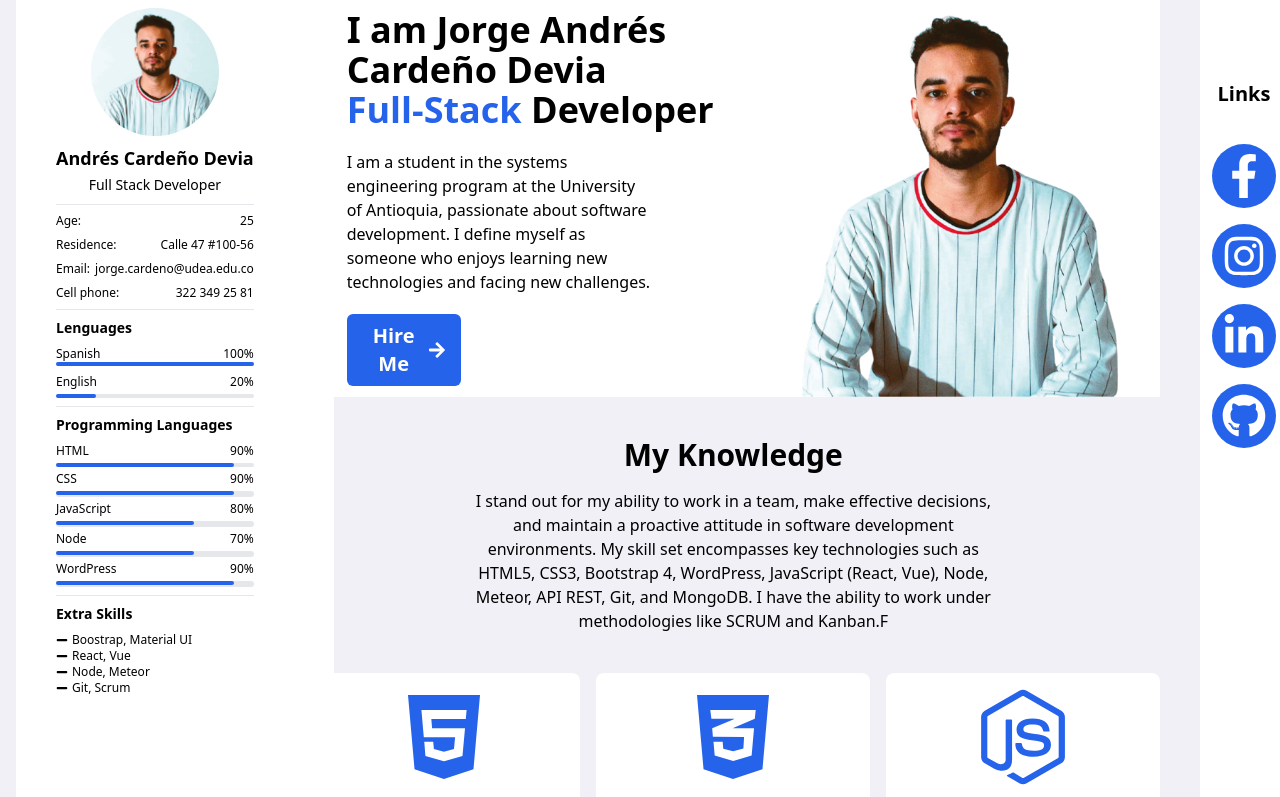
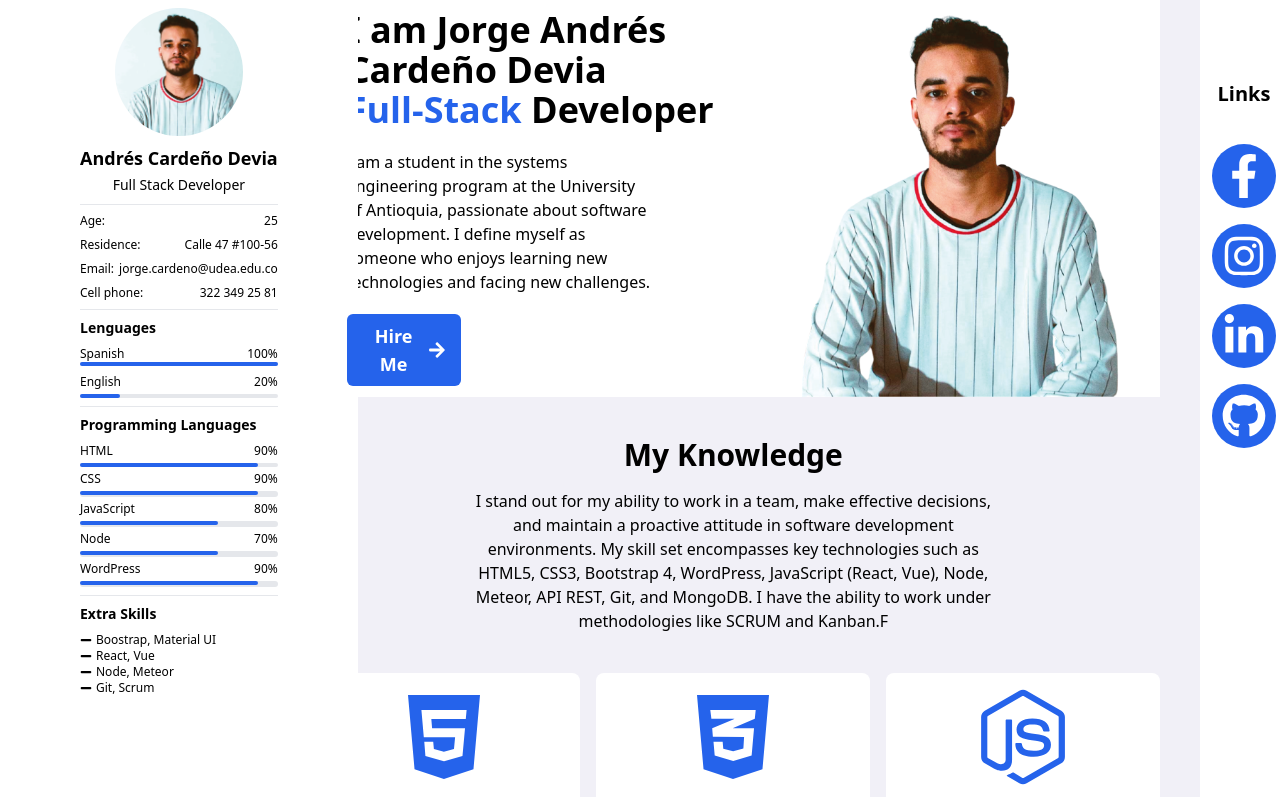
Before and after one commit to jorge-cardeno/hoja-de-vida, a Next.js app: page / in a window 1280 px wide. Shown: the top 797 px of the page. Built offline with nearby package versions, Linux system fonts and the light colour scheme.

Commit message:
ajustando información personal

```diff
--- a/components/BannerProfile.tsx
+++ b/components/BannerProfile.tsx
@@ -20,7 +20,7 @@ export const BannerProfile = () => {
                 <button
                     className="flex items-center bg-blue-600 text-white text-xl text-blue-500 font-semibold mt-5 px-4 py-2 rounded-md mt-2 w-1/4 transform hover:scale-105 transition-transform duration-300 ease-in-out"
                 >
-                    <Link className="flex items-center text-white text-xl" target="_blank" href="https://www.linkedin.com/in/jorge-andres-carde%C3%B1o-devia-620691211/">
+                    <Link className="flex items-center text-white text-lg" target="_blank" href="https://www.linkedin.com/in/jorge-andres-carde%C3%B1o-devia-620691211/">
                         Hire Me
                         <FaArrowRight className="ml-1" />
                     </Link>
--- a/components/PersonalData.tsx
+++ b/components/PersonalData.tsx
@@ -3,7 +3,7 @@ import { FaMinus } from 'react-icons/fa';
 
 export const PersonalData = () => {
     return (
-        <div className="bg-white pl-10 pr-20 pt-2 h-screen fixed top-0 bg-white">
+        <div className="bg-white pl-20 pr-20 pt-2 h-screen fixed top-0 bg-white">
             <section>
                 <div className="flex justify-center">
                     <div className="w-32 h-32 rounded-full overflow-hidden">
--- a/pages/index.tsx
+++ b/pages/index.tsx
@@ -8,7 +8,7 @@ const Index = () => {
   return (
     <div className="flex">
       {/* Columna izquierda */}
-      <div className="w-1/4 p-4 grid justify-center">
+      <div className="w-1/4 grid justify-center">
         <PersonalData />
       </div>
 
```
